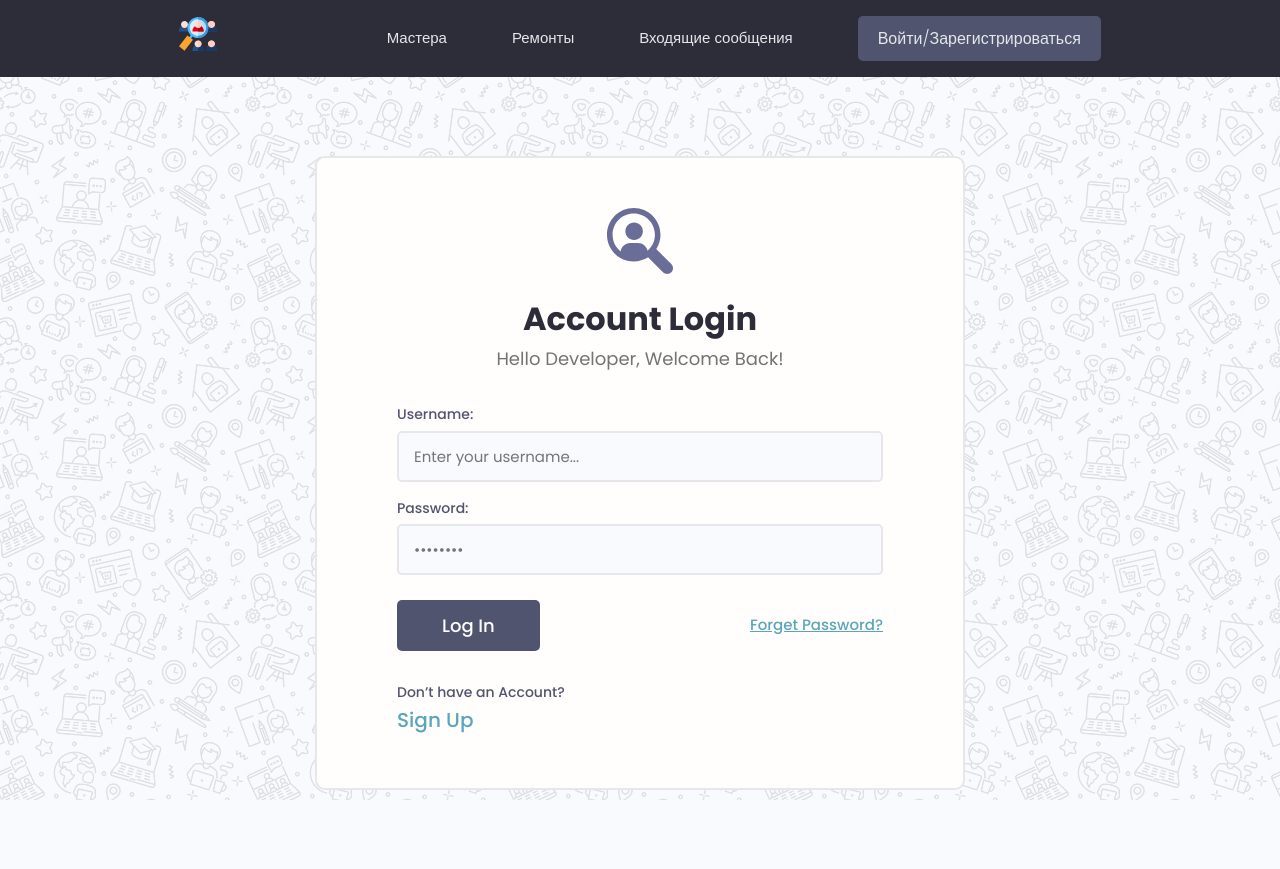
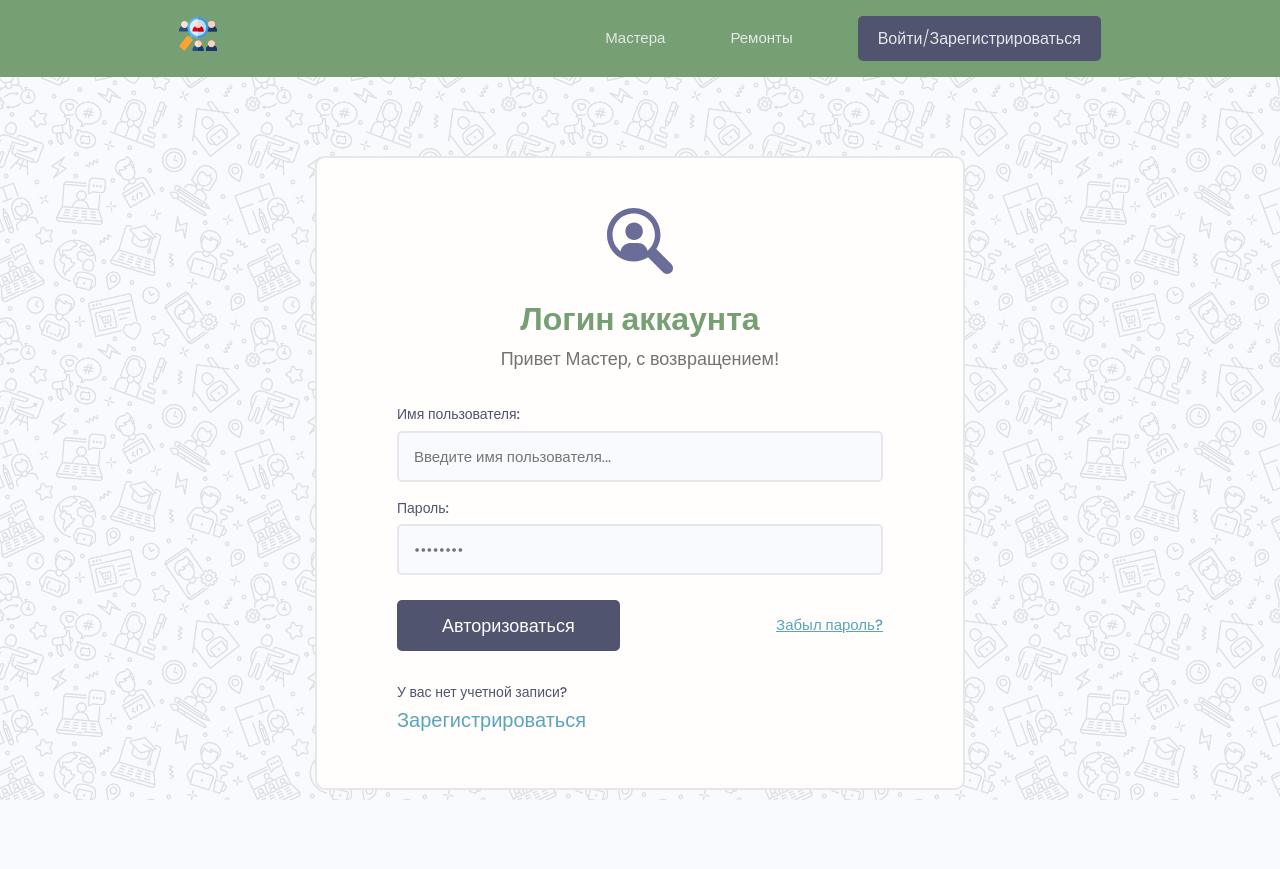
Before and after one commit to Meshcheryakovd200000/repairs, a Django app: page /login/ in a window 1280 px wide. Run offline with Django 4.2, Linux system fonts and the light colour scheme; some libraries are stand-ins or nearby versions.

Commit message:
доработка сайта

```diff
--- a/repsearch/repairs/forms.py
+++ b/repsearch/repairs/forms.py
@@ -9,8 +9,8 @@
         fields = ['value', 'body']
 
         labels = {
-            'value': 'Place your vote',
-            'body': 'Add a comments with your vote'
+            'value': 'Проголосуйте',
+            'body': 'Добавьте комментарий с вашим голосом'
         }
 
     def __init__(self, *args, **kwargs):
--- a/repsearch/repairs/models.py
+++ b/repsearch/repairs/models.py
@@ -51,8 +51,8 @@
 
 class Review(models.Model):
     VOTE_TYPE = (
-        ('up', 'Up Vote'),
-        ('down', 'Down Vote'),
+        ('up', 'Проголосовать положительно'),
+        ('down', 'Проголосовать отрицательно'),
     )
     owner = models.ForeignKey(Profile, on_delete=models.CASCADE)
     repair = models.ForeignKey(Repair, on_delete=models.CASCADE)
--- a/repsearch/repairs/static/styles/app.css
+++ b/repsearch/repairs/static/styles/app.css
@@ -1,5 +1,5 @@
 :root {
-  --color-sub: #2d2d39;
+  --color-sub: #76a074;
 }
 
 .btn--sub {
--- a/repsearch/repairs/templates/repairs/navbar.html
+++ b/repsearch/repairs/templates/repairs/navbar.html
@@ -14,7 +14,7 @@
         <ul class="header__menu">
           <li class="header__menuItem"><a href="{% url 'profiles' %}">Мастера</a></li>
           <li class="header__menuItem"><a href="{% url 'repairs' %}">Ремонты</a></li>
-          <li class="header__menuItem"><a href="inbox.html">Входящие сообщения</a></li>
+<!--          <li class="header__menuItem"><a href="inbox.html">Входящие сообщения</a></li>-->
           {% if request.user.is_authenticated %}
           <li class="header__menuItem"><a href="{% url 'account' %}">Аккаунт</a></li>
           <li class="header__menuItem"><a href="{% url 'create-repair' %}">Добавить ремонт</a></li>
--- a/repsearch/repairs/templates/repairs/single-repair.html
+++ b/repsearch/repairs/templates/repairs/single-repair.html
@@ -47,8 +47,8 @@
 <!--                        Vote{{repair.vote_total|pluralize:'s'}})-->
 <!--                    </h5>-->
                         <p class="project--rating">
-                        <span style="font-weight: bold;">{{ repair.vote_percent }}%</span> Positive
-                        Feedback ({{ repair.vote }} Vote{{ repair.vote|pluralize:'s' }})
+                        <span style="font-weight: bold;">{{ repair.vote_percent }}%</span> Положительный отзыв
+                         ({{ repair.vote }} Голос{{ repair.vote|pluralize:'а' }})
                         </p>
 
                     {% if request.user.profile.id in repair.reviewers %}
@@ -67,7 +67,7 @@
                             {{ field }}
                         </div>
                         {% endfor %}
-                        <input class="btn btn--sub btn--lg" type="submit" value="Comments"/>
+                        <input class="btn btn--sub btn--lg" type="submit" value="Отправить комментарии"/>
                     </form>
                     {% else %}
                     <a href="{% url 'login' %}">Please login to leave a review</a>
--- a/repsearch/users/templates/users/index.html
+++ b/repsearch/users/templates/users/index.html
@@ -15,10 +15,10 @@
               <label for="formInput#search">Поиск Мастеров </label>
               <input class="input input--text" id="formInput#search" type="text" name="search_query"
                      value="{{ search_query }}"
-                placeholder="Search by developer name" />
+                placeholder="Поиск по имени мастера" />
             </div>
 
-            <input class="btn btn--sub btn--lg" type="submit" value="Search" />
+            <input class="btn btn--sub btn--lg" type="submit" value="Поиск" />
           </form>
         </div>
       </div>
--- a/repsearch/users/templates/users/login_register.html
+++ b/repsearch/users/templates/users/login_register.html
@@ -29,8 +29,8 @@
           <a href="/">
             <img src="{% static 'images/logo.svg' %}" alt="icon" />
           </a>
-          <h3>Register an Account</h3>
-          <p>Create a new repair account</p>
+          <h3>Зарегистрировать аккаунт</h3>
+          <p>Создать новую учетную запись для ремонта</p>
         </div>
 
         <form action="{% url 'register' %}" method="post" class="form auth__form">
@@ -66,27 +66,27 @@
             <a href="/">
                 <img src="{% static 'images/logo.svg' %}" alt="icon"/>
             </a>
-            <h3>Account Login</h3>
-            <p>Hello Developer, Welcome Back!</p>
+            <h3>Логин аккаунта</h3>
+            <p>Привет Мастер, с возвращением!</p>
         </div>
 
         <form action="{% url 'login' %}" method="post" class="form auth__form">
             {% csrf_token %}
             <!-- Input:Email -->
             <div class="form__field">
-                <label for="formInput#text">Username: </label>
+                <label for="formInput#text">Имя пользователя: </label>
                 <input
                         class="input input--text"
                         id="formInput#text"
                         type="text"
                         name="username"
-                        placeholder="Enter your username..."
+                        placeholder="Введите имя пользователя..."
                 />
             </div>
 
             <!-- Input:Password -->
             <div class="form__field">
-                <label for="formInput#password">Password: </label>
+                <label for="formInput#password">Пароль: </label>
                 <input
                         class="input input--password"
                         id="formInput#passowrd"
@@ -96,13 +96,13 @@
                 />
             </div>
             <div class="auth__actions">
-                <input class="btn btn--sub btn--lg" type="submit" value="Log In"/>
-                <a href="forgetpassword.html">Forget Password?</a>
+                <input class="btn btn--sub btn--lg" type="submit" value="Авторизоваться"/>
+                <a href="forgetpassword.html">Забыл пароль?</a>
             </div>
         </form>
         <div class="auth__alternative">
-            <p>Don’t have an Account?</p>
-            <a href="{% url 'register' %}">Sign Up</a>
+            <p>У вас нет учетной записи?</p>
+            <a href="{% url 'register' %}">Зарегистрироваться</a>
         </div>
     </div>
 </div>
--- a/repsearch/users/templates/users/profile.html
+++ b/repsearch/users/templates/users/profile.html
@@ -31,7 +31,7 @@
                             </li>
                             {% endif %}
                         </ul>
-                        <a href="#" class="btn btn--sub btn--lg">Send Message </a>
+<!--                        <a href="#" class="btn btn--sub btn--lg">Send Message </a> -->
                     </div>
                 </div>
             </div>
```
Also changed, not shown: repsearch/repairs/templates/repairs/repairs.html (+5 -5 lines), readme.md, repsearch/db.sqlite3.
